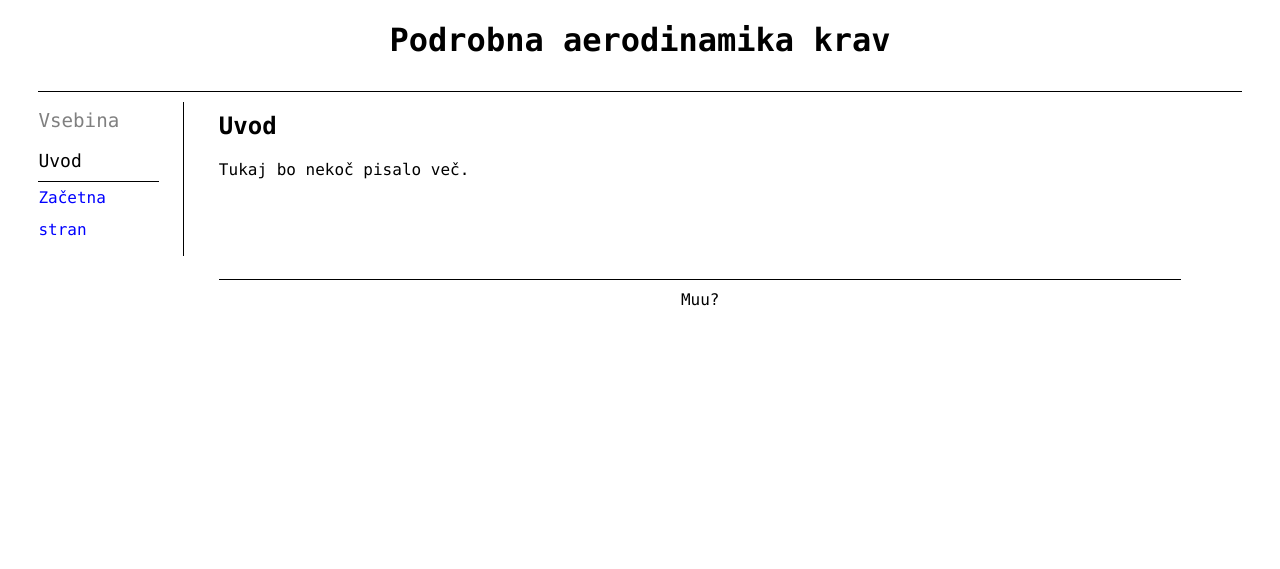
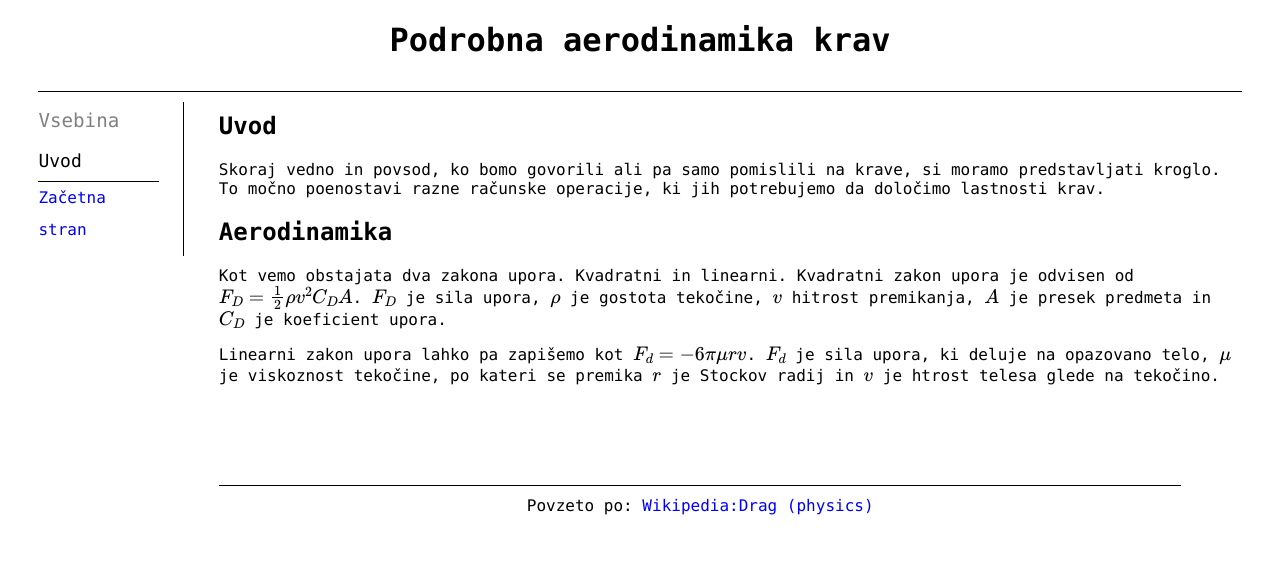
Before and after one commit to Smrt666/AerodinamikaKrav, a plain HTML site: page Krave_v_znanosti/Aerodinamika_podrobno/index.html in a window 1280 px wide. Drawn offline with nearby package versions, Linux system fonts and the light colour scheme.

Commit message:
Izdelava dela o aerodinamiki

```diff
--- a/Krave_v_znanosti/Aerodinamika_podrobno/index.html
+++ b/Krave_v_znanosti/Aerodinamika_podrobno/index.html
@@ -21,13 +21,23 @@
       <section>
         <h2>Uvod</h2>
         <p>
-          Tukaj bo nekoč pisalo več.
+          Skoraj vedno in povsod, ko bomo govorili ali pa samo pomislili na krave, si moramo predstavljati kroglo.
+          To močno poenostavi razne računske operacije, ki jih potrebujemo da določimo lastnosti krav.
+        </p>
+        <h2>Aerodinamika</h2>
+        <p>
+          Kot vemo obstajata dva zakona upora. Kvadratni in linearni. Kvadratni zakon upora je odvisen od \(F_D = \frac{1}{2}\rho v^2C_DA\).
+          \(F_D\) je sila upora, \(\rho\) je gostota tekočine, \(v\) hitrost premikanja, \(A\) je presek predmeta in \(C_D\) je koeficient upora.
+        </p>
+        <p>
+          Linearni zakon upora lahko pa zapišemo kot \(F_d = -6 \pi \mu r v\). \(F_d\) je sila upora, ki deluje na opazovano telo, \(\mu\) je viskoznost tekočine, po kateri se
+          premika \(r\) je Stockov radij in \(v\) je htrost telesa glede na tekočino.
         </p>
       </section>
     </div>
     <center>
       <footer>
-        Muu?
+        Povzeto po: <a href="https://en.wikipedia.org/wiki/Drag_%28physics%29">Wikipedia:Drag (physics)</a>
       </footer>
     </center>
   </body>
```
